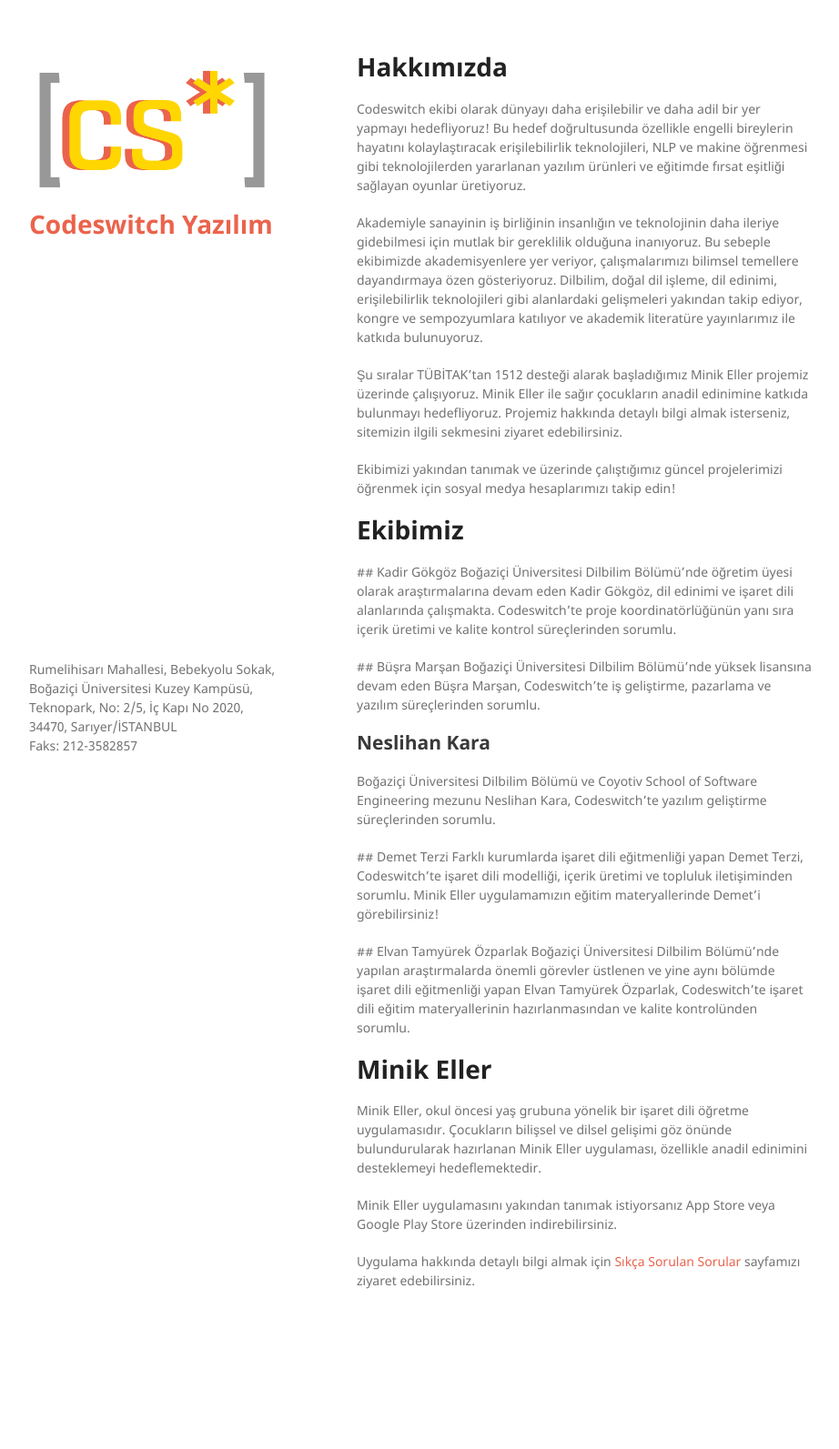
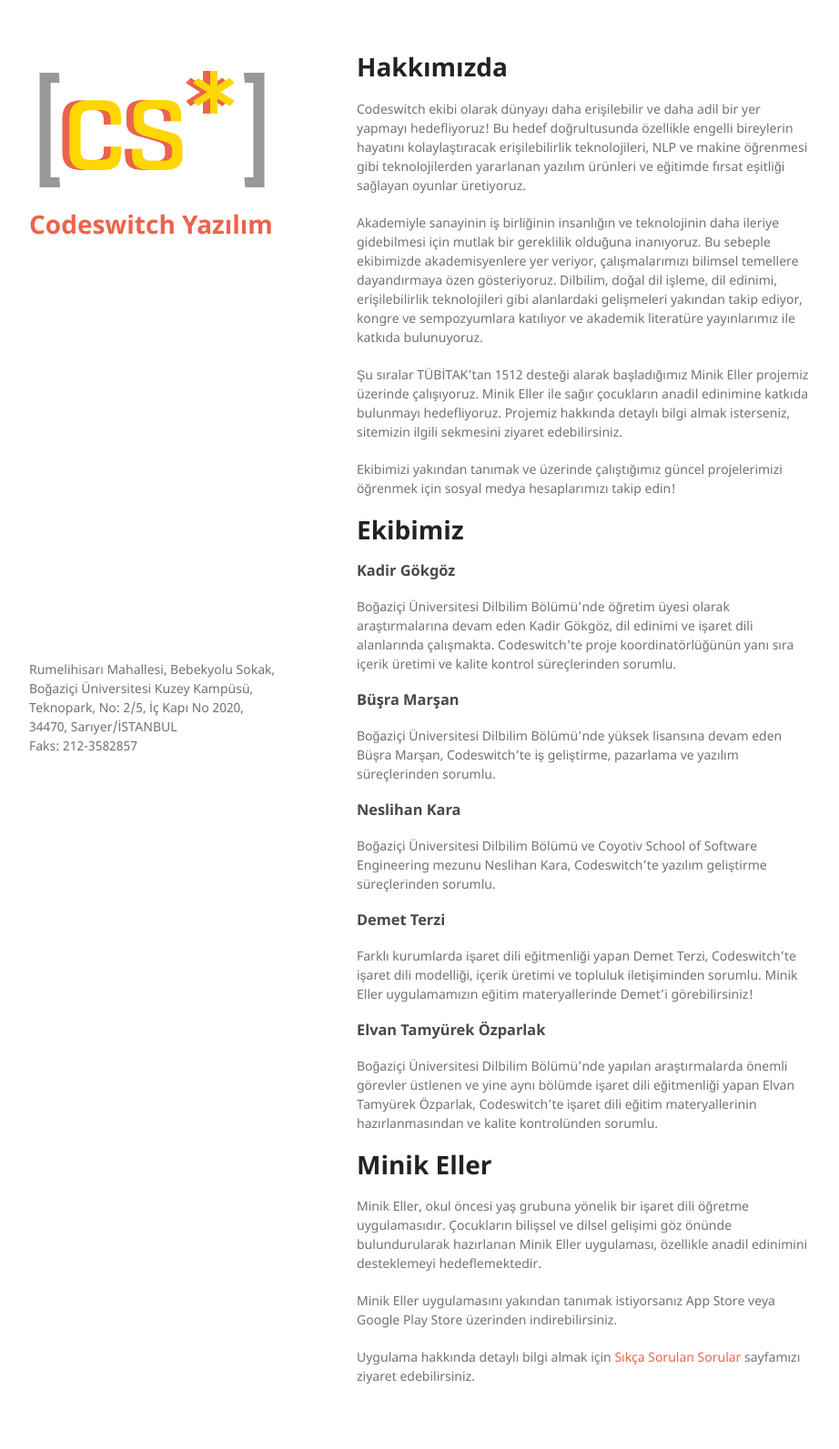
Before and after one commit to codeswitch-software/codeswitchsoftware.github.io, a Jekyll site: the page built from index.md, in a window 1280 px wide. Shown: the whole page at 91% size, without its empty margins (178-1100 px from the left). Built offline with Jekyll 4.4.1, drawn with Linux system fonts in a browser that asks for light colours; our own code applies the rules of GitHub Pages for plain Markdown files; before the commit the page ends 1488 px from its top, so only the background shows below that.

```diff
--- a/index.md
+++ b/index.md
@@ -12,19 +12,19 @@ Akademiyle sanayinin iş birliğinin insanlığın ve teknolojinin daha ileriye
 Ekibimizi yakından tanımak ve üzerinde çalıştığımız güncel projelerimizi öğrenmek için sosyal medya hesaplarımızı takip edin!
 
 # Ekibimiz
-## Kadir Gökgöz
+### Kadir Gökgöz
 Boğaziçi Üniversitesi Dilbilim Bölümü’nde öğretim üyesi olarak araştırmalarına devam eden Kadir Gökgöz, dil edinimi ve işaret dili alanlarında çalışmakta. Codeswitch’te proje koordinatörlüğünün yanı sıra içerik üretimi ve kalite kontrol süreçlerinden sorumlu.
 
-## Büşra Marşan
+### Büşra Marşan
 Boğaziçi Üniversitesi Dilbilim Bölümü’nde yüksek lisansına devam eden Büşra Marşan, Codeswitch’te iş geliştirme, pazarlama ve yazılım süreçlerinden sorumlu.
 
-## Neslihan Kara
+### Neslihan Kara
 Boğaziçi Üniversitesi Dilbilim Bölümü ve Coyotiv School of Software Engineering mezunu Neslihan Kara, Codeswitch’te yazılım geliştirme süreçlerinden sorumlu.
 
-## Demet Terzi
+### Demet Terzi
 Farklı kurumlarda işaret dili eğitmenliği yapan Demet Terzi, Codeswitch’te işaret dili modelliği, içerik üretimi ve topluluk iletişiminden sorumlu. Minik Eller uygulamamızın eğitim materyallerinde Demet’i görebilirsiniz!
 
-## Elvan Tamyürek Özparlak
+### Elvan Tamyürek Özparlak
 Boğaziçi Üniversitesi Dilbilim Bölümü’nde yapılan araştırmalarda önemli görevler üstlenen ve yine aynı bölümde işaret dili eğitmenliği yapan Elvan Tamyürek Özparlak, Codeswitch’te işaret dili eğitim materyallerinin hazırlanmasından ve kalite kontrolünden sorumlu.
 
 
```
